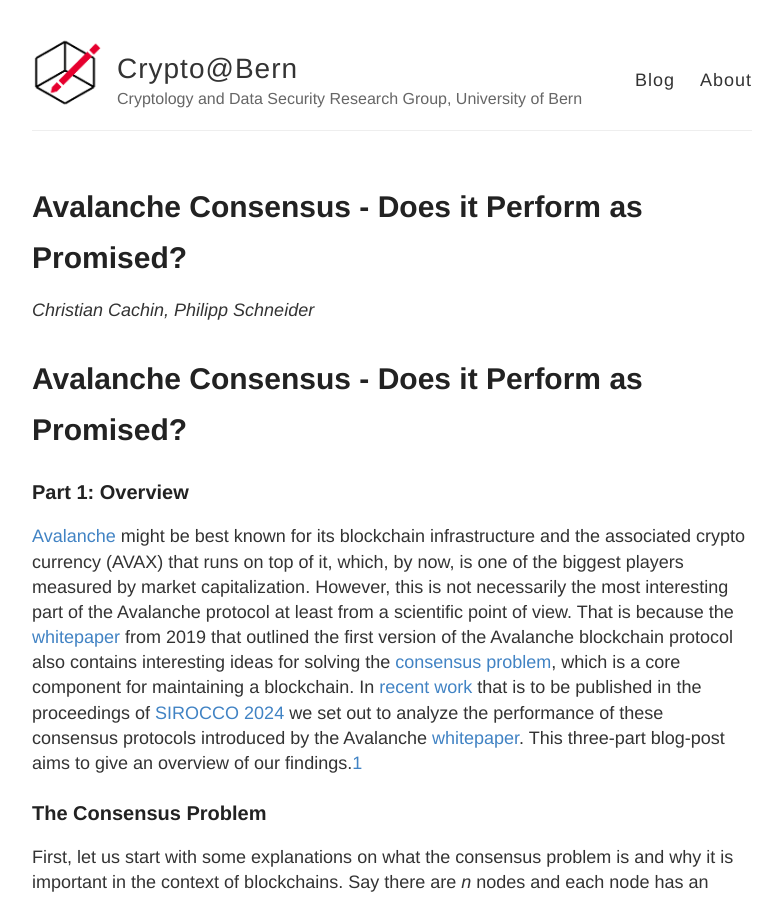
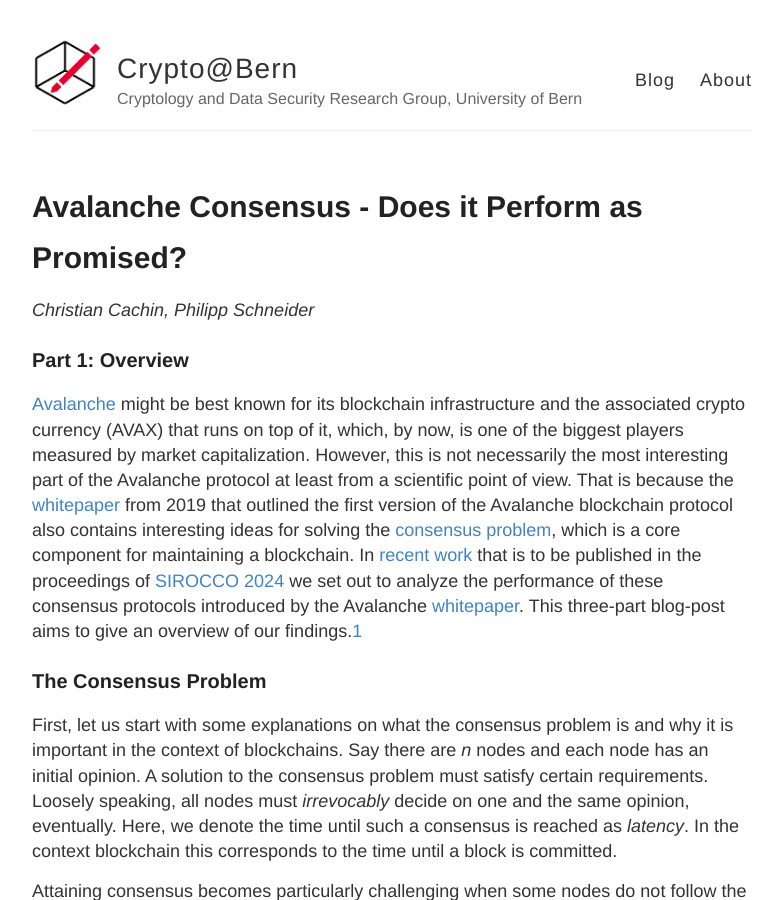
Before and after one commit to cryptobern/cryptobern.github.io, a Jekyll site: the page built from _posts/2024-05-14-snow_part1.md, in a window 1280 px wide and 900 px high. Shown: the whole window, without its empty margins (248-1030 px from the left). Built offline with Jekyll 4.4.1, drawn with Linux system fonts in a browser that asks for light colours.

Commit message:
changed forat

```diff
--- a/_posts/2024-05-14-snow_part1.md
+++ b/_posts/2024-05-14-snow_part1.md
@@ -4,8 +4,6 @@
 ghcommentid: 14
 author: Christian Cachin, Philipp Schneider
 ---
-
-# Avalanche Consensus - Does it Perform as Promised?
 
 ###  Part 1: Overview
 
```
